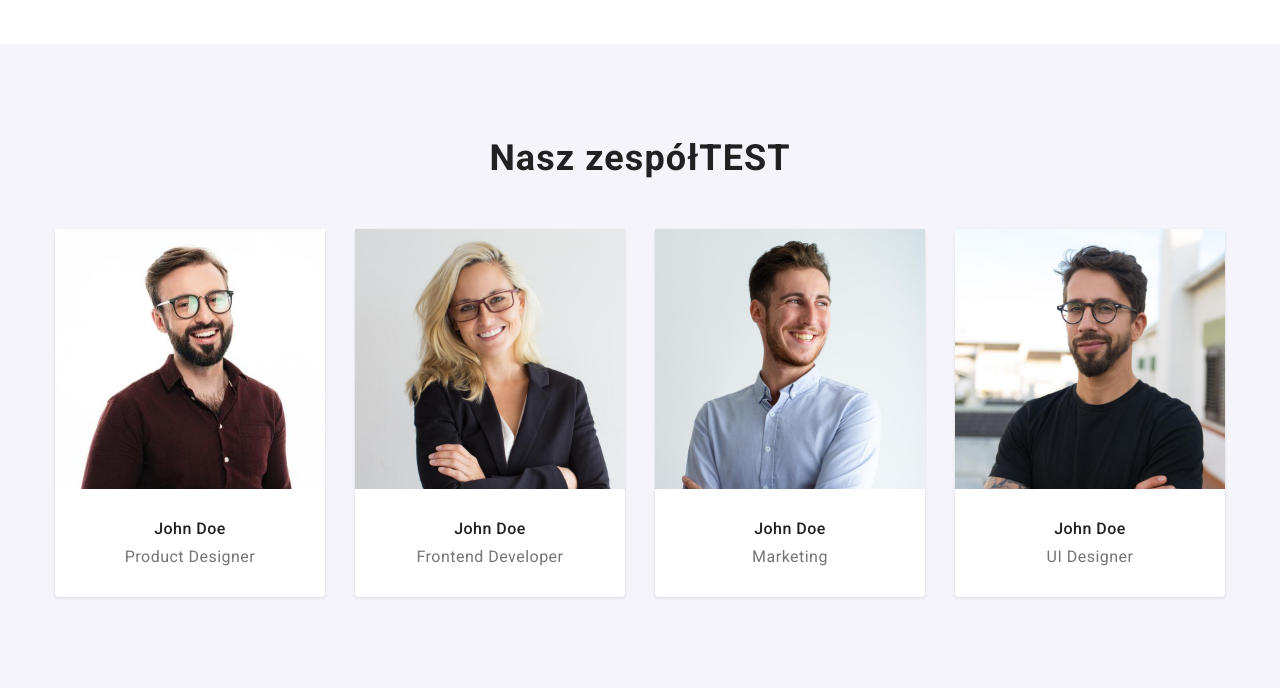
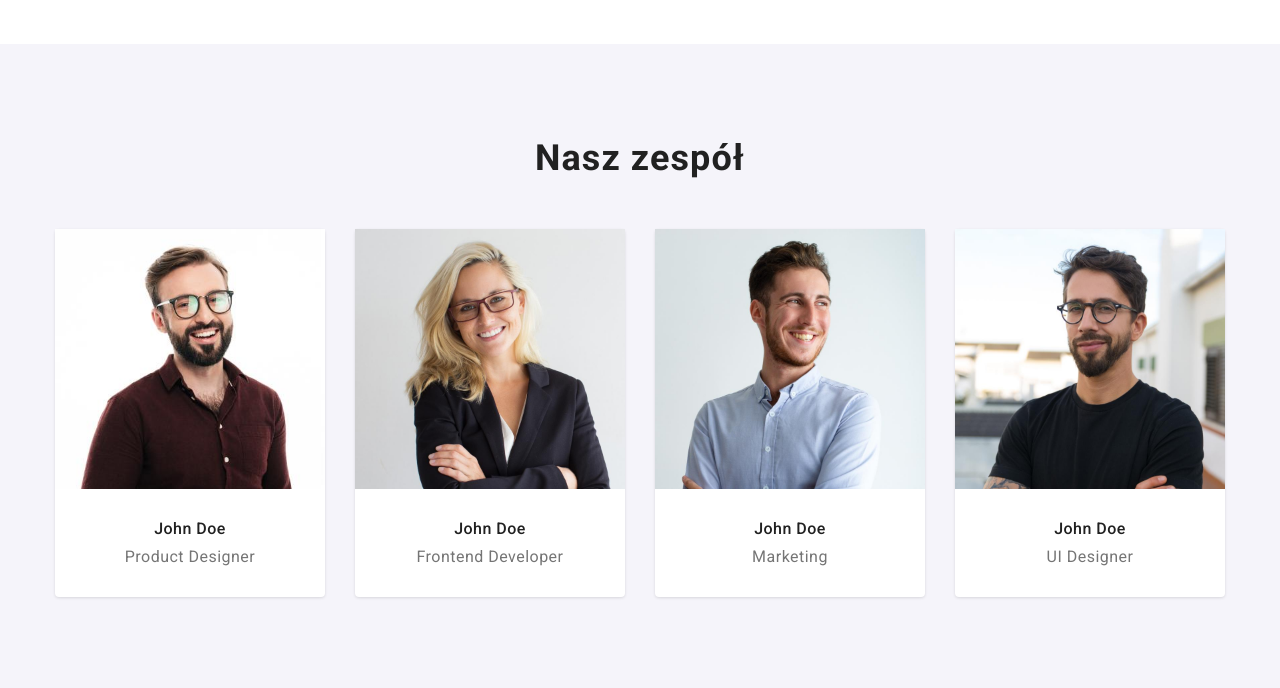
Before and after one commit to JoannaMikusinskaNowak/goit-markup-hw-03, a plain HTML site: page index.html in a window 1280 px wide. Shown: the part 1200-1888 px from the top of the page. Drawn offline with nearby package versions, Linux system fonts and the light colour scheme.

Commit message:
delete test

```diff
--- a/index.html
+++ b/index.html
@@ -124,7 +124,7 @@
       </section>
       <section class="section section-third">
         <div class="conteiner">
-          <h2 class="section-third title-third">Nasz zespółTEST</h2>
+          <h2 class="section-third title-third">Nasz zespół</h2>
           <ul class="position-cointener">
             <li class="section-shadow">
               <img
```
